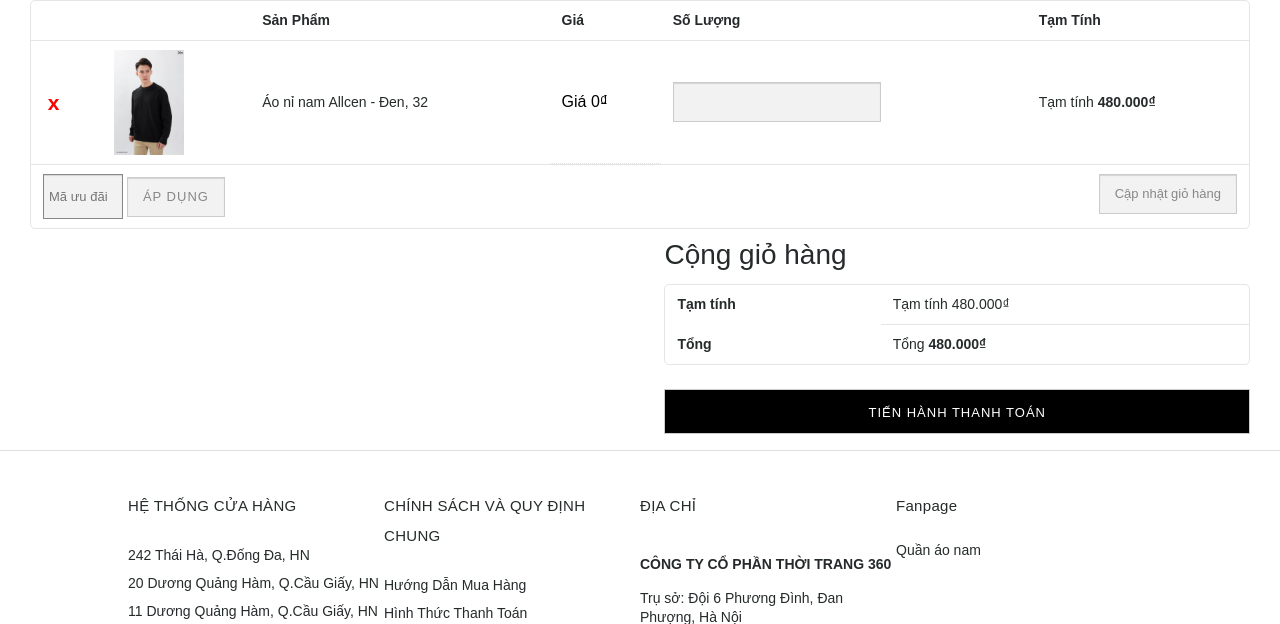
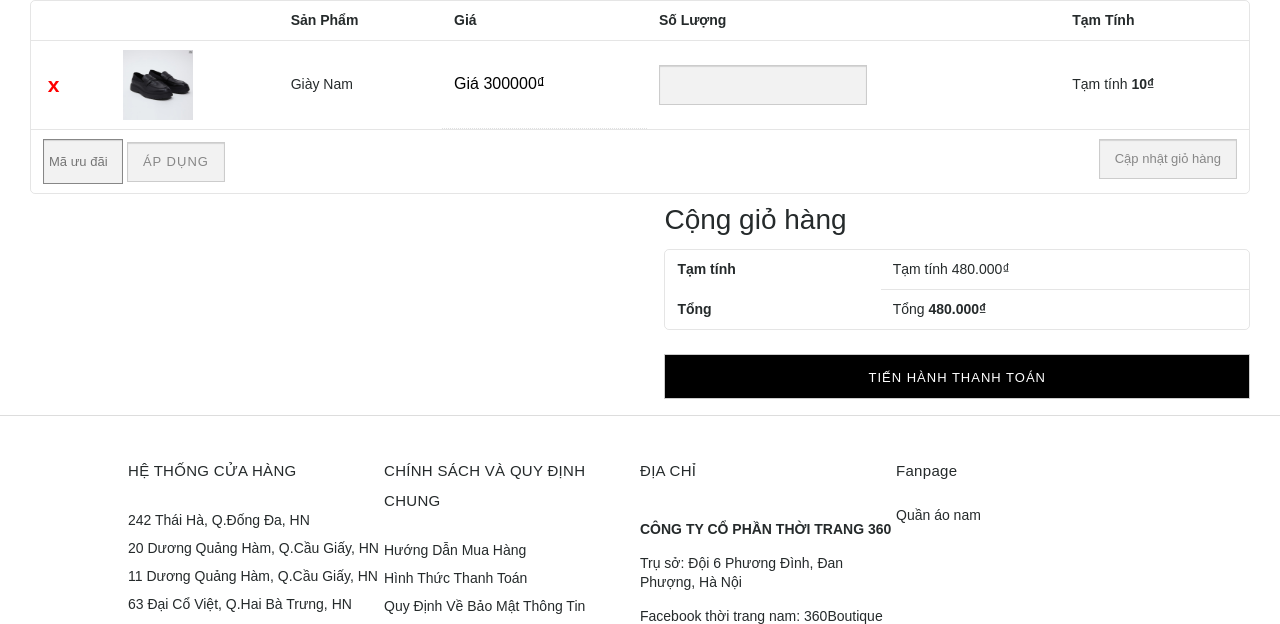
Before and after one commit to trandat1/Shop, a Django app: template seashop/store/templates/customer/cart.html in a window 1280 px wide. Shown: the part 185-809 px from the top of the page. Run offline with Django 4.2, Linux system fonts and the light colour scheme; data comes from the database, SQL or seed files in the repository; the template is opened without the code that fills it: most values are stand-ins (such as "Sample title", 1, 10 or a date in 2020); some libraries are stand-ins or nearby versions.

Commit message:
commit	modified:   seashop/store/models/products/product.py commit	modified:   seashop/store/templates/customer/cart.html commit	new file:   seashop/store/templatetags/cart.py commit	deleted:    seashop/store/views/cart.py

```diff
--- a/seashop/store/models/products/product.py
+++ b/seashop/store/models/products/product.py
@@ -22,3 +22,5 @@ class Product(models.Model):
 
     def get_product_by_name(name):
         return Product.objects.all().get(name=name)
+    def get_product_by_id(id):
+        return Product.objects.all().get(id=id)
--- a/seashop/store/templates/customer/cart.html
+++ b/seashop/store/templates/customer/cart.html
@@ -1,4 +1,5 @@
 {%extends 'base.html'%}{%block content %}{%load static%}
+{%load cart%}
 <div class="content-page">
     <div class="woocommerce">
       <form class="woocommerce-cart-form" method="post">
@@ -27,13 +28,13 @@
               </td>
                 <td class="product-thumbnail">
                   <a href="">
-			<img width="600" height="600" src="static/uploads/ALECN205-6-400x600.jpg" class="attachment-woocommerce_thumbnail size-woocommerce_thumbnail" alt="" loading="lazy" sizes="(max-width: 600px) 100vw, 600px" /></a>
+			<img width="600" height="600" src="{{x|imgproduct}}" class="attachment-woocommerce_thumbnail size-woocommerce_thumbnail" alt="" loading="lazy" sizes="(max-width: 600px) 100vw, 600px" /></a>
 		</td>
                 <td class="product-name" >
-                  <a href="">Áo nỉ nam Allcen - Đen, 32</a>
+                  <a href="">{{x|nameproduct}}</a>
 		</td>					</td>
                 <td class="product-price" data-title="Giá">
-                      <span class="woocommerce-Price-amount amount"><bdi>0<span class="woocommerce-Price-currencySymbol">&#8363;</span></bdi></span>						</td>
+                      <span class="woocommerce-Price-amount amount"><bdi>{{x|priceproduct}}<span class="woocommerce-Price-currencySymbol">&#8363;</span></bdi></span>						</td>
 		</td>
                 <td class="product-quantity" data-title="">
                       <div class="quantity">
@@ -41,10 +42,9 @@
                 </td>
                   <td class="product-subtotal" data-title="Tạm tính">
                       <span class="Mobi">
-                      <span class="woocommerce-Price-amount amount"><bdi>480.000<span class="woocommerce-Price-currencySymbol">&#8363;</span></bdi></span> x
-                      1							</span>
+                      <span class="woocommerce-Price-amount amount"><bdi>{{x|priceproduct}}<span class="woocommerce-Price-currencySymbol">&#8363;</span></bdi></span> x {{x.quatity}}							</span>
                       <strong>
-                      <span class="woocommerce-Price-amount amount"><bdi>480.000<span class="woocommerce-Price-currencySymbol">&#8363;</span></bdi></span>							</strong>
+                      <span class="woocommerce-Price-amount amount"><bdi>{{x|totalprice}}<span class="woocommerce-Price-currencySymbol">&#8363;</span></bdi></span>							</strong>
                   </td>
               </tr>
 	      {%endfor%}
--- /dev/null
+++ b/seashop/store/templatetags/cart.py
@@ -0,0 +1,28 @@
+from django import template
+from store.models.products.product import Product
+
+
+
+register = template.Library()
+
+@register.filter(name="nameproduct")
+def nameproduct(cart):
+        product=Product.get_product_by_id(cart.get('product'))
+        return product.name
+
+
+@register.filter(name="imgproduct")
+def imgproduct(cart):
+        product=Product.get_product_by_id(cart.get('product'))
+        return product.image
+
+@register.filter(name="priceproduct")
+def priceproduct(cart):
+        product=Product.get_product_by_id(cart.get('product'))
+        return product.price
+
+@register.filter(name="totalprice")
+def totalprice(cart):
+        product=Product.get_product_by_id(cart.get('product'))
+        total=cart.get('quatity')*product.price
+        return total
```
Also changed, not shown: seashop/store/views/cart.py (deleted, +0 -8 lines).
